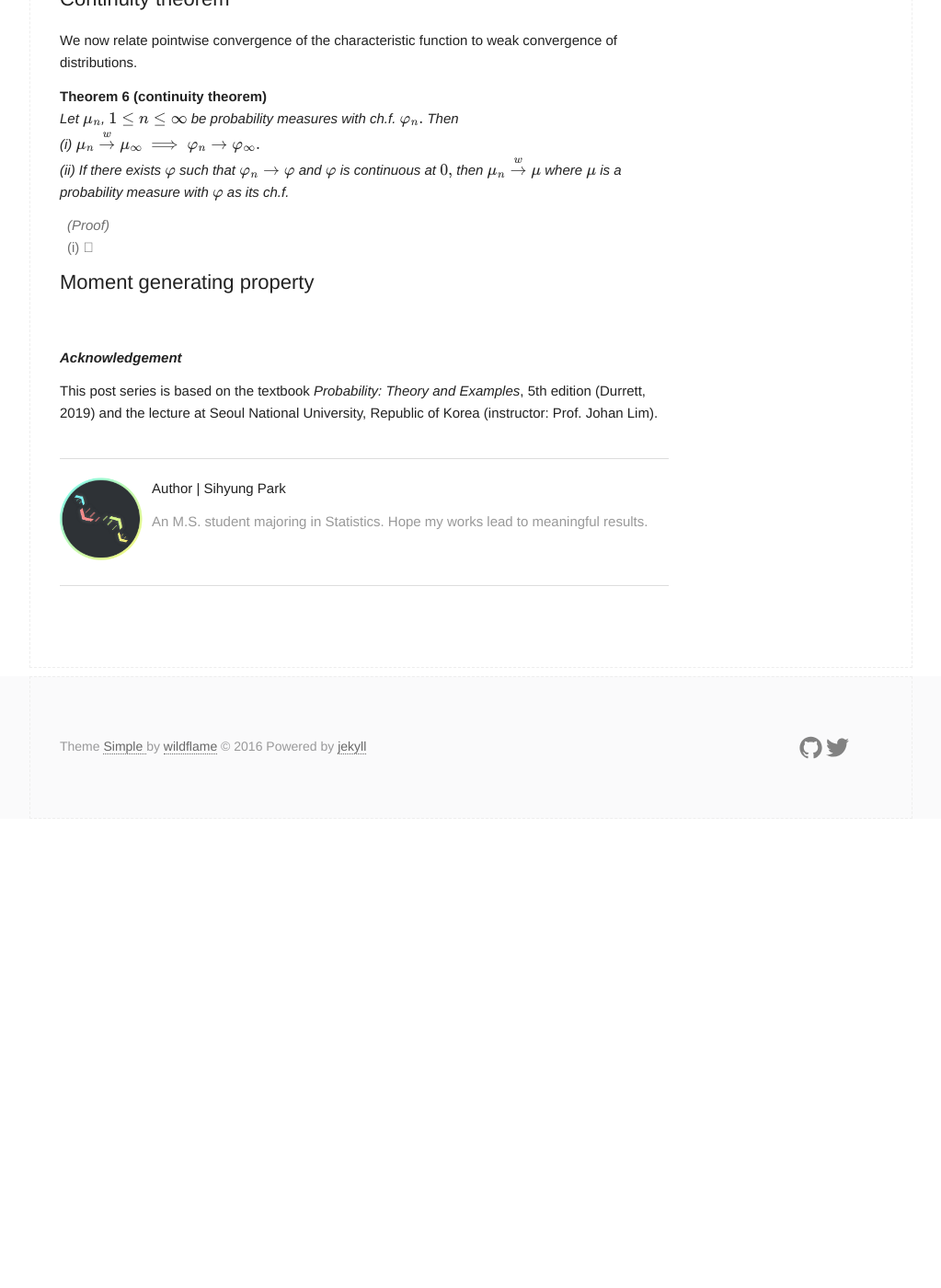
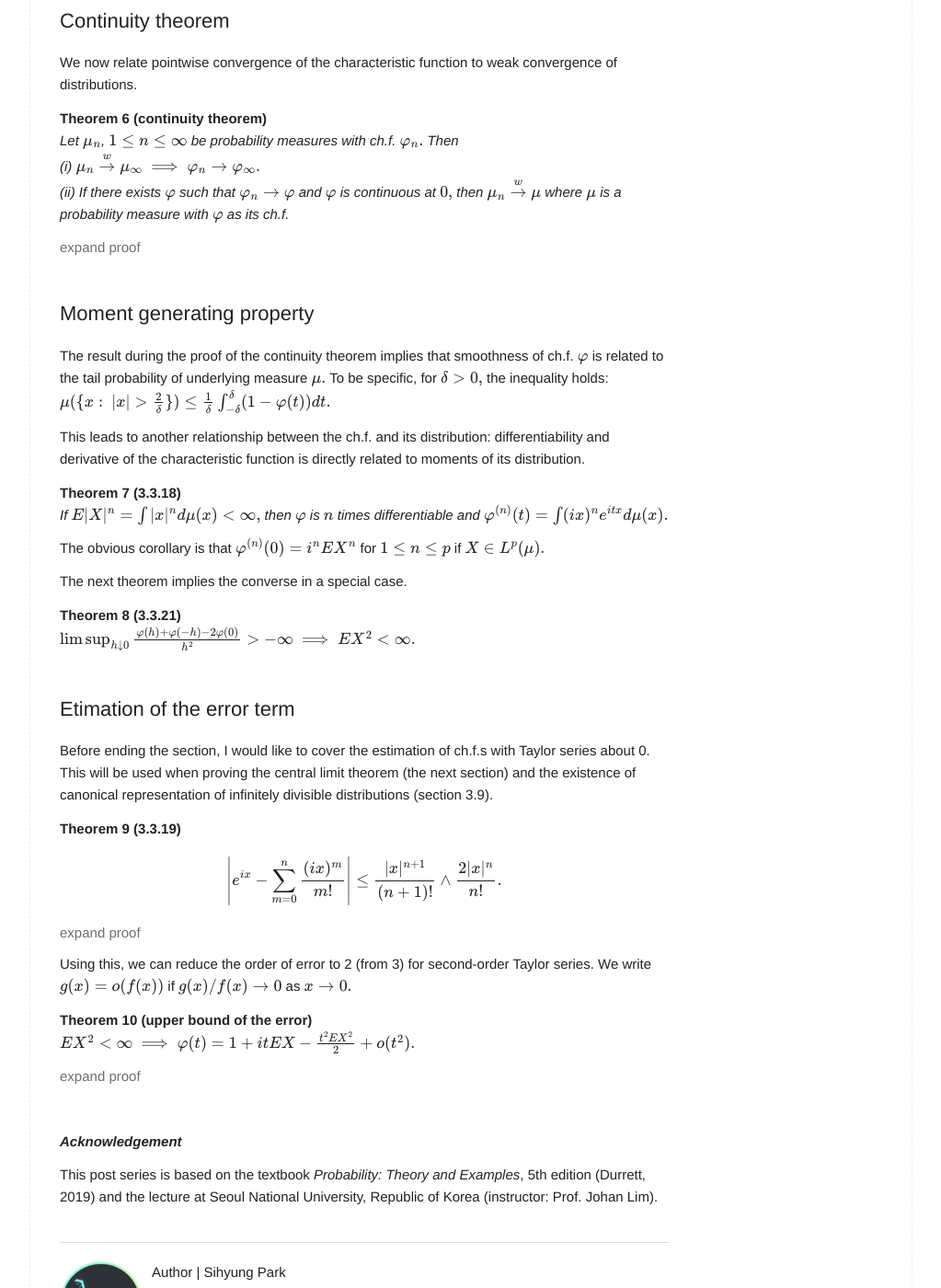
Before and after one commit to naturale0/naturale0.github.io, a Jekyll site: the page built from _posts/2020-12-22-[PTE] 3.3 characteristic functions.md, in a window 1280 px wide and 1400 px high, scrolled down 2625 px. Shown: the whole window at 92% size, without its empty margins (128-1151 px from the left). Built offline with Jekyll 4.4.1, drawn with Linux system fonts in a browser that asks for light colours; formulas are drawn with MathJax 3; comment, search, counter and statistics services are not loaded; before the commit the page ends 3515 px from its top, so only the background shows below that; some of the changed text lies outside the part shown.

Commit message:
post PTE 3.3

```diff
--- a/_posts/2020-12-22-[PTE] 3.3 characteristic functions.md
+++ b/_posts/2020-12-22-[PTE] 3.3 characteristic functions.md
@@ -201,15 +201,103 @@ Let $\mu_n$, $1\le n\le \infty$ be probability measures with ch.f. $\varphi_n.$
 (ii) If there exists $\varphi$ such that $\varphi_n \to \varphi$ and $\varphi$ is continuous at $0,$ then $\mu_n \overset{w}{\to} \mu$ where $\mu$ is a probability measure with $\varphi$ as its ch.f.
 </div>
 
+<details>
+  <summary>
+    expand proof
+  </summary>
+
 <div class="proof"><br>
-(i)
+(i) Trivial since $e^{itx}$ is bounded and continuous.<br>
+(ii) First, show that $(\mu_n)$ is uniformly tight. Since $\varphi$ is continuous at $0,$ given $\epsilon>0,$ there exists $\delta>0$ such that $\frac{1}{\delta} \int_0^\delta (1-\varphi(t)) dt = \int 2(1-\frac{\sin \delta x}{\delta x}) d\mu(x) < \epsilon.$ So for large $n,$ $\frac{1}{\delta} (1-\varphi_n(t)) dt = \int 2(1-\frac{\sin \delta x}{\delta x}) d\mu_n(x) < 2\epsilon.$ The left hand side is bounded below by
+$$
+\begin{align}
+&\int 2 (1-\frac{\sin \delta x}{\delta x}) d\mu_n(x) \\
+&\ge \int 2(1-\frac{1}{\delta|x|}) d\mu_n(x) \\
+&\ge \int_{x:\frac{2}{\delta|x|}\le 1} 2(1-\frac{1}{\delta|x|}) d\mu_n(x) \\
+&\ge \int_{x:\frac{2}{\delta|x|}\le 1} 1 d\mu_n(x).
+\end{align}
+$$
+So $1-F_n(2/\delta)+F_n(-2/\delta) < 2\epsilon$ and $\mu_n$ is uniformly tight.<br>
+&ensp; By <a href="http://naturale0.github.io/probability/PTE-3.2.2-vague-convergence#tightness-theorem">tightness theorem</a>, there exists a subsequence $\mu_{n_k}$ that converges weakly to some probability measure $\mu.$ We need to show that every subsequence has a further subsequence that weakly converges to the same $\mu.$ Given a subsequence $(\mu_{n_k}),$ again by tightness theorem there exists a further subsequence that converges weakly to some probability measure $\nu.$ By (i), $\varphi_{n_k} \to \varphi_\nu$ and since $\varphi_n \to \varphi,$ $\phi_\nu$ should be identical to $\varphi.$ Now given a bounded continuous function $f$, $(\int f d\mu_n)$ is a sequence on $\mathbb{R}.$ By the last result every subsequence of it has a further subsequence that converges to $\int f d\mu,$ so $\mu_n \overset{w}{\to} \mu.$
 </div>
-
+</details><br>
 
 
 ## Moment generating property
+The result during the proof of the continuity theorem implies that smoothness of ch.f. $\varphi$ is related to the tail probability of underlying measure $\mu.$ To be specific, for $\delta>0,$ the inequality holds:
+$$\mu(\{x:~ |x|>\frac{2}{\delta}\}) \le \frac{1}{\delta} \int_{-\delta}^\delta (1-\varphi(t))dt.$$
+
+This leads to another relationship between the ch.f. and its distribution: differentiability and derivative of the characteristic function is directly related to moments of its distribution.
+
+<div class="theorem" text="3.3.18">
+If $E|X|^n = \int |x|^n d\mu(x) < \infty,$ then $\varphi$ is $n$ times differentiable and $\varphi^{(n)}(t) = \int (ix)^n e^{itx} d\mu(x).$
+</div>
+
+The obvious corollary is that $\varphi^{(n)}(0) = i^nEX^n$ for $1\le n \le p$ if $X\in L^p(\mu).$
+
+The next theorem implies the converse in a special case.
+
+<div class="theorem" text="3.3.21">
+$\limsup_{h\downarrow 0} \frac{\varphi(h) + \varphi(-h) - 2\varphi(0)}{h^2} > -\infty$ $\implies EX^2 <\infty.$
+</div><br>
 
 
+## Etimation of the error term
+Before ending the section, I would like to cover the estimation of ch.f.s with Taylor series about 0. This will be used when proving the central limit theorem (the next section) and the existence of canonical representation of infinitely divisible distributions (section 3.9).
+
+<div class="theorem" text="3.3.19">
+$$
+\left|e^{ix} - \sum_{m=0}^n \frac{(ix)^m}{m!}\right| \le \frac{|x|^{n+1}}{(n+1)!} \wedge \frac{2|x|^n}{n!}.
+$$
+</div>
+
+<details>
+  <summary>
+    expand proof
+  </summary>
+
+<div class="proof"><br>
+Let $R_n(x) = e^{ix} - \sum_{m=0}^n \frac{(ix)^m}{m!}.$ We will prove by induction. For $n=0,$ $R_0(x) = e^{ix}-1 = \int_0^x ie^{iy}dy.$ Thus
+$$
+|R_0(x)| = \begin{cases}
+|e^{ix}-1| \le |e^{ix}| + 1 = 2 \\
+|\int_0^x ie^{iy} dy| \le \int_0^x |ie^{iy}| dy = x
+\end{cases}
+$$
+Now suppose $|R_n(x)| \le \frac{|x|^{n+1}}{(n+1)!} \wedge \frac{2|x|^n}{n!}.$ $R_{n+1} = R_n(x) - \frac{(ix)^{n+1}}{(n+1)!} = \int_0^x iR_n(y)dy.$ This is from term-by-term integration of $iR_n.$
+$$
+\begin{align}
+|R_{n+1}| &\le \int_0^x |iR_n(y)| dy \\
+  &\le \int_0^x (\frac{|y|^{n+1}}{(n+1)!} \wedge \frac{2|y|^n}{n!}) dy \\
+  &= \frac{|x|^{n+2}}{(n+2)!} \wedge \frac{2|x|^{n+1}}{(n+1)!}.
+\end{align}
+$$
+</div>
+</details>
+
+Using this, we can reduce the order of error to 2 (from 3) for second-order Taylor series. We write $g(x) = o(f(x))$ if $g(x)/f(x) \to 0$ as **$x\to0.$**
+
+<div class="theorem" text="upper bound of the error">
+$EX^2 < \infty$ $\implies \varphi(t) = 1 + itEX - \frac{t^2 EX^2}{2} + o(t^2).$
+</div>
+
+<details>
+  <summary>
+    expand proof
+  </summary>
+
+<div class="proof"><br>
+By the previous theorem we get
+$$
+\begin{align}
+|ER_2(tX)| \le E|R_2(tX)| \\
+  \le E(\frac{|tX|^3}{3!} \wedge \frac{2|tX|^2}{2!}) \\
+  \le t^2 E(|t||X|^3 \wedge X^2).
+\end{align}
+$$
+As $t\to0,$ $|t||X|^3\wedge X^2 \to 0$ and $|t||X|^3\wedge X^2 \le X^2$ with $EX^2 <\infty.$ By DCT, $ER_2(tX)/t^2 \to 0$ as $t\to0$ so $ER_2(tX) = o(t^2).$
+</div>
+</details>
 
 
 <br>
```
Also changed, not shown: other parts of _posts/2020-12-22-[PTE] 3.3 characteristic functions.md (+1 -1 lines), 1 other file.
